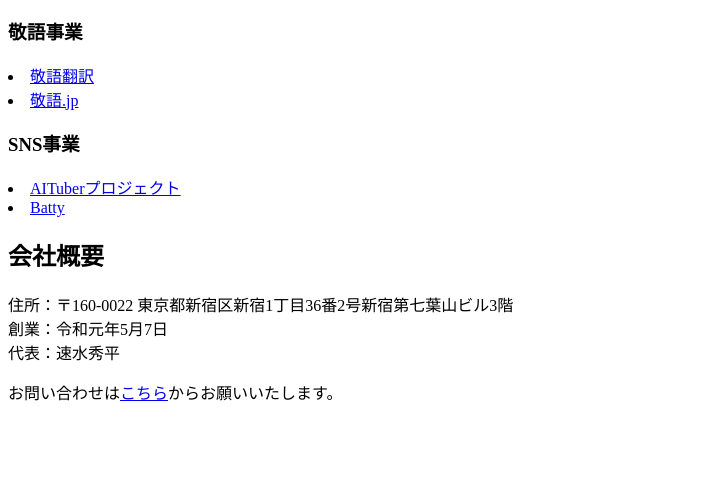
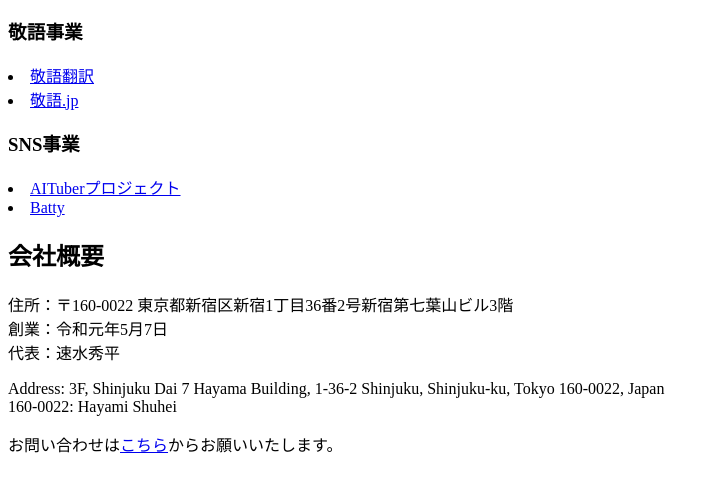
Before and after one commit to zoomellc/zoome.co.jp, a plain HTML site: page index.html in a window 1280 px wide. Shown: the part 127-618 px from the top of the page, without its empty margins (0-719 px from the left). Drawn offline with Linux system fonts and the light colour scheme.

Commit message:
Update index.html

```diff
--- a/index.html
+++ b/index.html
@@ -36,6 +36,10 @@
 代表：速水秀平
 </p>
 <p>
+Address: 3F, Shinjuku Dai 7 Hayama Building, 1-36-2 Shinjuku, Shinjuku-ku, Tokyo 160-0022, Japan<br>
+160-0022: Hayami Shuhei
+</p>
+<p>
 お問い合わせは<a href="https://docs.google.com/forms/d/e/1FAIpQLSehrF4iHulk8bV73eqp6NFoHICutmQrEmB19DRKA54Yri8L6w/viewform?usp=sf_link" target="_blank">こちら</a>からお願いいたします。
 </p>
 </body>
```
